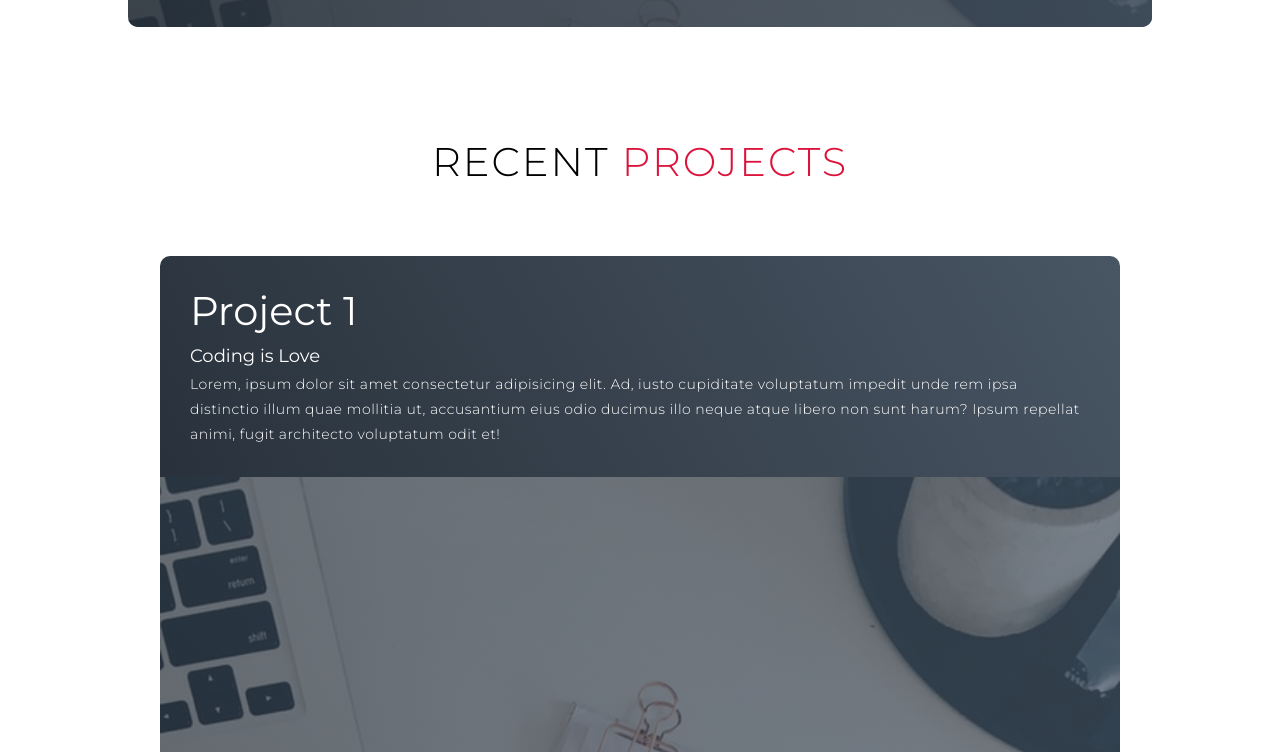
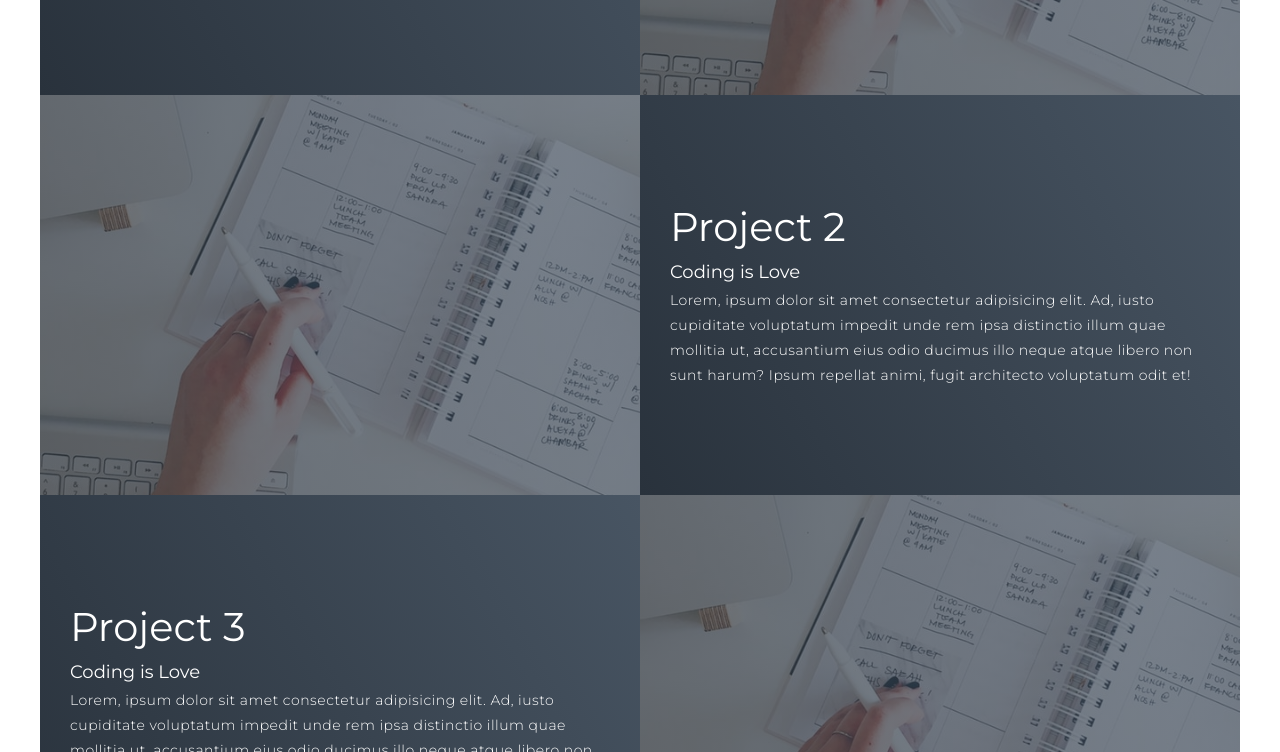
Before and after one commit to Nihal-puliyakkady/my-portfolio, a plain HTML site: page index.html in a window 1280 px wide. Shown: the part 2048-2800 px from the top of the page. Drawn offline with Linux system fonts and the light colour scheme.

Commit message:
first commit

```diff
--- a/globalstyle.css
+++ b/globalstyle.css
@@ -84,7 +84,8 @@ p {
 	color: crimson;
 }
 
-#header {
+
+ #header {
 	position: fixed;
 	z-index: 1000;
 	left: 0;
@@ -186,7 +187,7 @@ p {
 	width: 100%;
 	border-radius: 50%;
 	border: 3px solid white;
-	animation: hamburger_puls 1s ease infinite;
+	animation:  ease infinite;
 }
 
 #header .hamburger .bar {
@@ -414,9 +415,8 @@ p {
 }
 
 #projects .project-img {
-	flex-basis: 20%;
-	height: 200px;
-	width: 100%;
+	flex-basis: 50%;
+	height: 300px;
 	overflow: hidden;
 	position: relative;
 }
@@ -492,18 +492,7 @@ p {
 	border: 7px solid crimson;
 	z-index: -1;
 }
-
-#contact .contact {
-	flex-direction: column;
-	max-width: 1200px;
-	margin: 0 auto;
-}
-
-#contact contact.items {
-	width: 400px;
-}
-
-#contact .contact-items {
+#contact .contact-item {
 	width: 80%;
 	padding: 20px;
 	text-align: center;
@@ -514,36 +503,27 @@ p {
 	justify-content: center;
 	align-items: center;
 	flex-direction: column;
-	box-shadow: 0px 0px 0px #0000;
-	transition: .3s ease box-shadow;
+	box-shadow: 0px 0px 18px 0 #0000002c;
+	transition: 0.3s ease box-shadow;
 }
-
-#contact .contact-items:hover {
-	box-shadow: 0px 0px 0px #0000;
-
+#contact .contact-item:hover {
+	box-shadow: 0px 0px 5px 0 #0000002c;
 }
-
 #contact .icon {
 	width: 70px;
 	margin: 0 auto;
 	margin-bottom: 10px;
 }
-
 #contact .contact-info h1 {
 	font-size: 2.5rem;
 	font-weight: 500;
 	margin-bottom: 5px;
 }
-
 #contact .contact-info h2 {
 	font-size: 1.3rem;
 	line-height: 2rem;
-	font-weight: 500;
+	font-weight:500;
 }
-
-
-
-
 #footer {
 	background-image: linear-gradient(60deg, #29323c 0%, #485563 100%);
 }
@@ -616,12 +596,11 @@ p {
 	}
 }
 
-@media only screen and(min-width: 768px) {
+@media only screen and (min-width: 768px) {
 	.cta {
 		font-size: 2.5rem;
 		padding: 20px 60px;
 	}
-
 	h1.section-title {
 		font-size: 6rem;
 	}
@@ -630,20 +609,19 @@ p {
 		font-size: 7rem;
 	}
 
-	#service .service-bottom .services-item {
+	#services .service-bottom .service-item {
 		flex-basis: 45%;
 		margin: 2.5%;
+		display: flex;
 	}
 
-	#project .projects-items {
+	#projects .project-item {
 		flex-direction: row;
 	}
-
-	#project .project-item:nth-child(even) {
+	 #projects .project-item:nth-child(even){
 		flex-direction: row-reverse;
 	}
-
-	#project .projects-items {
+	#projects .project-item {
 		height: 400px;
 		margin: 0;
 		width: 100%;
@@ -655,7 +633,7 @@ p {
 
 	}
 
-	#project .all-projects .project-img {
+	#projects .all-projects .project-img {
 		height: 100%;
 	}
 
@@ -663,10 +641,76 @@ p {
 		flex-direction: row;
 	}
 
-	#about .col-left .about-img {
+	#about .col-left .about-img::after {
 		left: -45%;
+		top: 34px;
+		height: 98%;
+		width: 98%;
+		border: 10px solid crimson;
+	}
+	#about .col-right{
+		text-align: left;
+		padding: 30px;
+	}
+	#about .col-right h1{
+		text-align: left;
+	}
+	#contact .contact{
+		flex-direction: column;
+		padding: 100px 0;
+		align-items: center;
+		justify-content: center;
+		min-width: 20vh;
+	}
+	#contact .contact-items{
+		width: 100%;
+		display: flex;
+		flex-direction: row;
+		padding: 20px;
+		margin: 0;
+	}
+	#contact .contact-items{
+		margin: 20px;
+		flex-direction: row;
+	}
+	#contact .contact-item .icon{
+		height: 100px;
+		width: 100px;
+	}
+	#contact .contact-item .icon img{
+		object-fit: contain;
+	}
+	#contact .contact-item .contact-info{
+		width: 100%;
+		text-align: center;
+		padding-left: 20px;
+	}
+	}
+		@media only screen and (min-width: 1200px) {
+
+			#header .hamburger {
+				display: none;
+			}
+			#header .nav-list ul {
+				position: initial;
+				display: block;
+				height: auto;
+				width: fit-content;
+				background-color: transparent;
+			}
+			#header .nav-list ul li {
+				display: inline-block;
+			}
+			#header .nav-list ul li a {
+				font-size: 1.8rem;
+			}
+			#header .nav-list ul a:after {
+				display: none;
+			}
 
 
-
-	}
-}
+			#services .service-bottom .service-item {
+				flex-basis: 22%;
+				margin: 1.5%;
+			}
+		}
--- a/index.html
+++ b/index.html
@@ -1,20 +1,18 @@
 <!DOCTYPE html>
 <html lang="en">
+
 <head>
   <meta charset="UTF-8">
   <meta name="viewport" content="width=device-width, initial-scale=1.0">
   <link rel="stylesheet" href="globalstyle.css">
   <title>My Website</title>
 </head>
-
 <body>
   <section id="header">
     <div class="header container">
       <div class="nav-bar">
-        '<div class="brand">
-          <a href="hero">
-            <h1><span>N</span>ihal <span></span>puliyakkady</h1>
-          </a>
+        <div class="brand">
+          <a href="#hero"><h1><span>n</span>ihal</h1></a>
         </div>
         <div class="nav-list">
           <div class="hamburger">
@@ -91,7 +89,6 @@
         </div>
       </div>
     </div>
-
   </section>
 
   <section id="projects">
@@ -109,7 +106,7 @@
               harum? Ipsum repellat animi, fugit architecto voluptatum odit et!</p>
           </div>
           <div class="project-img">
-            <img src="assets/images/img-1.png" alt="img">
+            <img src="./assets/images/img-1.png" alt="img">
           </div>
         </div>
         <div class="project-item">
@@ -121,7 +118,7 @@
               harum? Ipsum repellat animi, fugit architecto voluptatum odit et!</p>
           </div>
           <div class="project-img">
-            <img src="assets/images/img-1.png" alt="img">
+            <img src="./assets/images/img-1.png" alt="img">
           </div>
         </div>
         <div class="project-item">
@@ -133,7 +130,7 @@
               harum? Ipsum repellat animi, fugit architecto voluptatum odit et!</p>
           </div>
           <div class="project-img">
-            <img src="assets/images/img-1.png" alt="img">
+            <img src="/assets/images/img-1.png" alt="img">
           </div>
         </div>
         <div class="project-item">
@@ -145,7 +142,7 @@
               harum? Ipsum repellat animi, fugit architecto voluptatum odit et!</p>
           </div>
           <div class="project-img">
-            <img src="assets/images/img-1.png" alt="img">
+            <img src="/assets/images/img-1.png" alt="img">
           </div>
         </div>
         <div class="project-item">
@@ -157,7 +154,7 @@
               harum? Ipsum repellat animi, fugit architecto voluptatum odit et!</p>
           </div>
           <div class="project-img">
-            <img src="assets/images/img-1.png" alt="img">
+            <img src="/assets/images/img-1.png" alt="img">
           </div>
         </div>
       </div>
@@ -234,5 +231,7 @@
       </div>
       <p>Copyright © 2020 NIHAL. All rights reserved</p>
     </div>
-</section>
+    <script src="./app.js"></script>
+  </section>
+
 </html>
```
